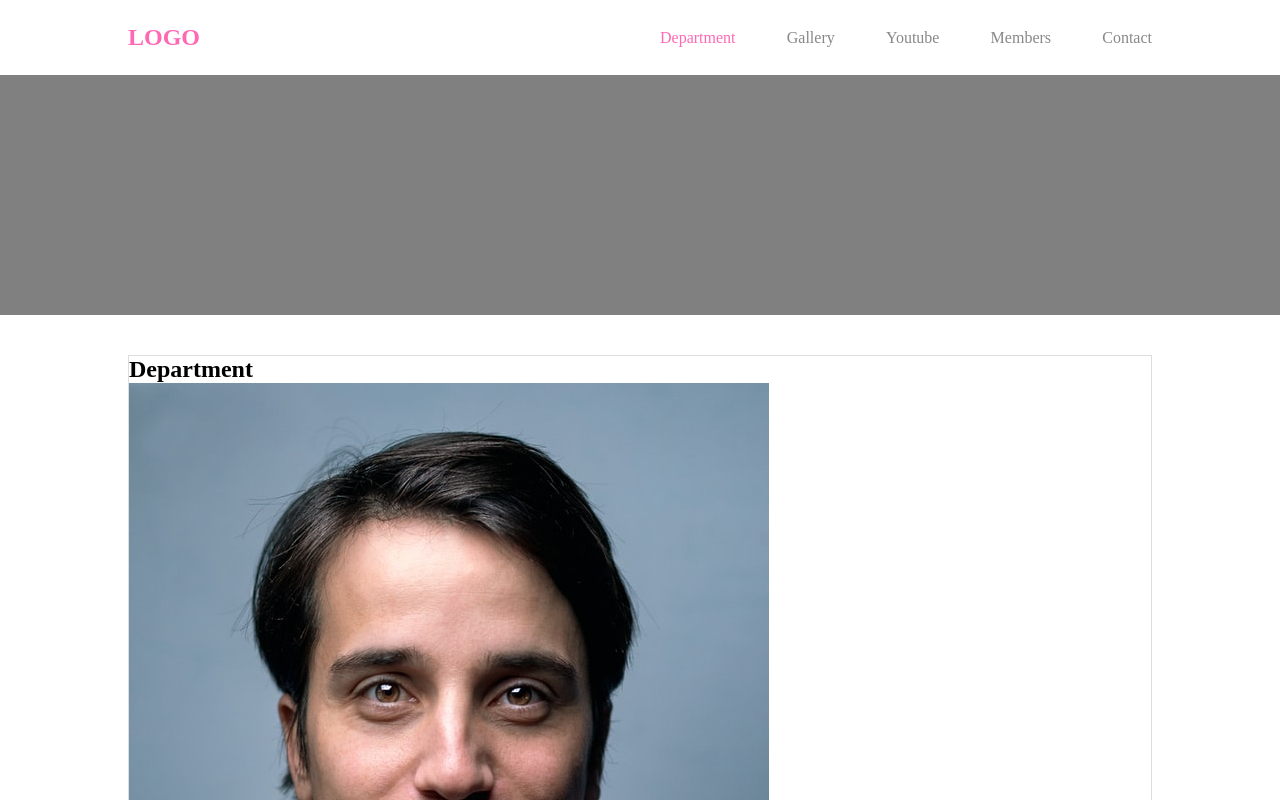
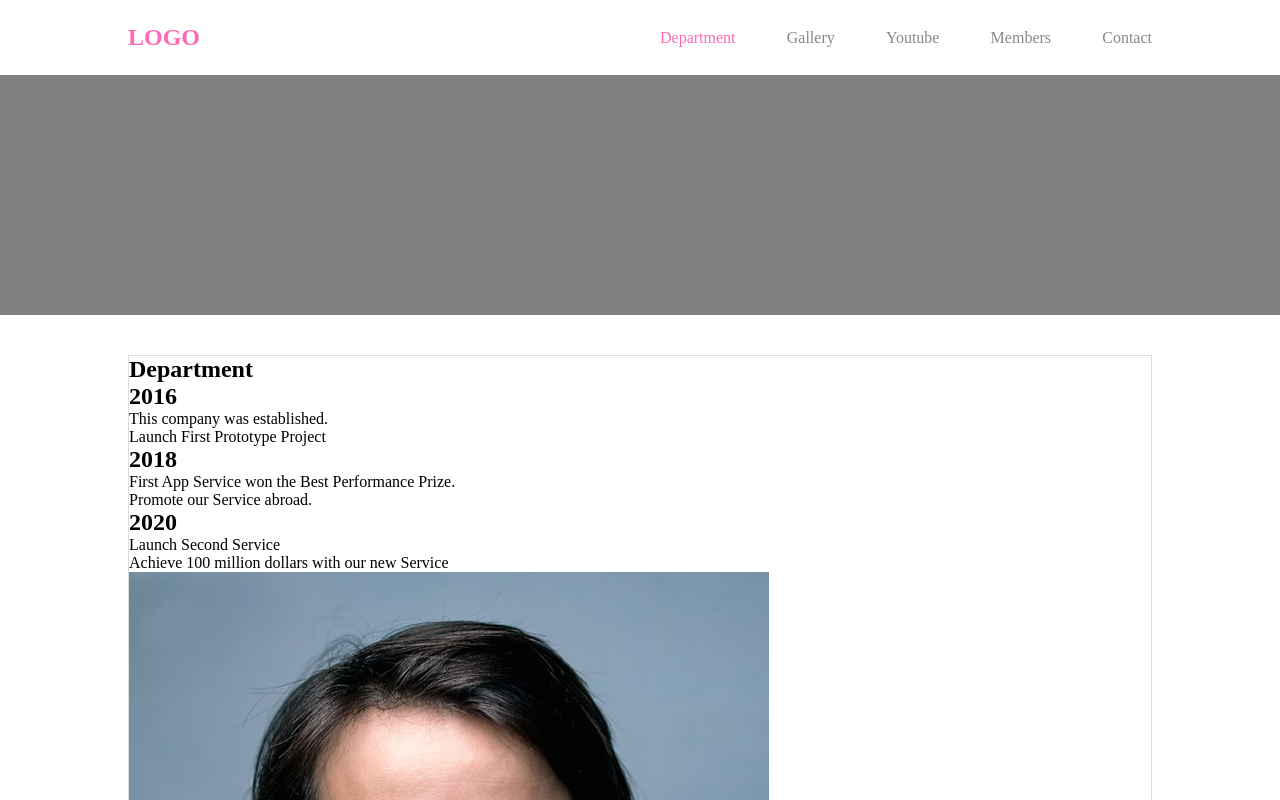
Before and after one commit to HeoJongWoon/React_October, a React (Create React App) app: page /#/department in a window 1280 px wide. Shown: the top 800 px of the page. Built offline with nearby package versions, Linux system fonts and the light colour scheme.

Commit message:
복잡한 형태의 json구조 반복 출력

```diff
--- /dev/null
+++ b/public/DB/history.json
@@ -0,0 +1,22 @@
+{
+  "history": [
+    {
+      "2016": [
+        "This company was established.",
+        "Launch First Prototype Project"
+      ]
+    },
+    {
+      "2018": [
+        "First App Service won the Best Performance Prize.",
+        "Promote our Service abroad."
+      ]
+    },
+    {
+      "2020": [
+        "Launch Second Service",
+        "Achieve 100 million dollars with our new Service"
+      ]
+    }
+  ]
+}
--- a/src/components/sub/department/Department.jsx
+++ b/src/components/sub/department/Department.jsx
@@ -5,6 +5,7 @@
 export default function Department() {
 	console.log('re-render');
 	const [Department, setDepartment] = useState([]);
+	const [History, setHistory] = useState([]);
 
 	useEffect(() => {
 		//해당 useEffect구문은 컴포넌트 마운트시 한번만 동작됨
@@ -14,10 +15,32 @@
 				console.log(json.members);
 				setDepartment(json.members);
 			});
+
+		fetch(`${path}/DB/history.json`)
+			.then((data) => data.json())
+			.then((json) => {
+				console.log(json.history);
+				setHistory(json.history);
+			});
 	}, []);
 
 	return (
 		<Layout title={'Department'}>
+			<div>
+				{History.map((data, idx) => {
+					return (
+						<article key={idx}>
+							{/* {2016: 배열} */}
+							<h2>{Object.keys(data)[0]}</h2>
+							<ul>
+								{Object.values(data)[0].map((data, idx) => {
+									return <li key={idx}>{data}</li>;
+								})}
+							</ul>
+						</article>
+					);
+				})}
+			</div>
 			{Department.map((member, idx) => {
 				return (
 					<article key={idx}>
@@ -38,4 +61,7 @@
 	2. useEffect를 이용해서 컴포넌트 마운트시 한번만 외부데이터 fetching
 	3. 받아온 외부데이터는 useState를 통해서 state에 담아주고, state변경에 따라 화면 렌더링
 	4. state에 담겨있는 데이터로 map으로 반복돌면서 동적으로 돔생성 (JSX)
+
+	Object.keys(객체) : 객체의 key값만 배열로 반환
+	Object.values(객체) : 해당객체의 value값만 배열로 반환
 */
```
